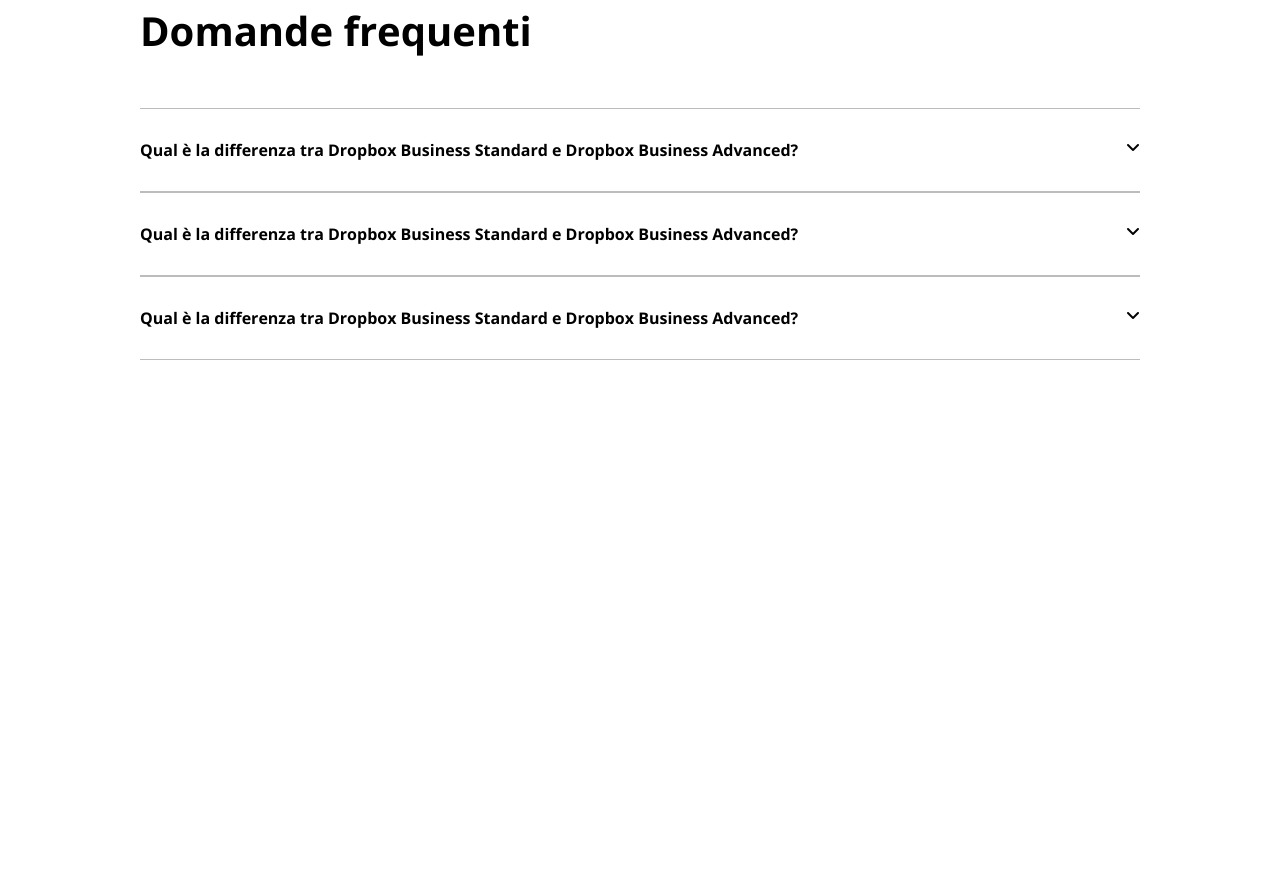
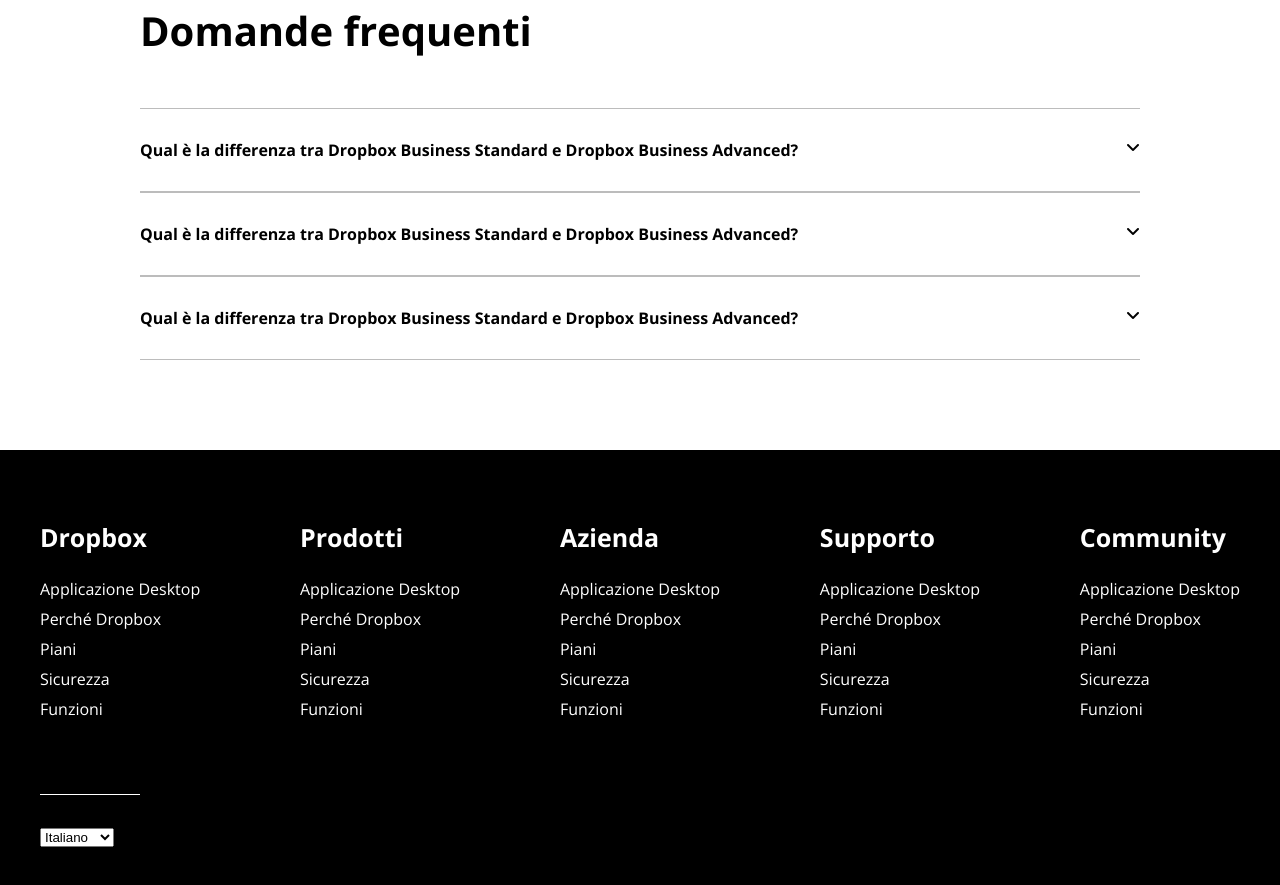
Before and after one commit to MarinaLasorsa/htmlcss-dropbox, a plain HTML site: page index.html in a window 1280 px wide. Shown: the part 5567-6452 px from the top of the page. Before the commit the page ends 6017 px from the top, so only its background shows below. Drawn offline with nearby package versions, Linux system fonts and the light colour scheme.

Commit message:
ADD: footer

```diff
--- a/css/style.css
+++ b/css/style.css
@@ -297,6 +297,37 @@ body {
     justify-content: space-between;
 }
 
+/*FOOTER*/
+
+.page-footer {
+    background-color: black;
+    color: white;
+    padding-top: 70px;
+    padding-bottom: 50px;
+}
+
+.page-footer .row {
+    justify-content: space-between;
+    margin-bottom: 70px;
+}
+
+.page-footer .card-title {
+    margin-bottom: 20px;
+}
+
+.page-footer li {
+    line-height: 30px;
+}
+
+.page-footer form::before {
+    content: '';
+    width: 100px;
+    height: 1px;
+    background-color: white;
+    display: block;
+    margin-bottom: 30px;
+}
+
 /*COMPONENTS*/
 
 .button {
--- a/index.html
+++ b/index.html
@@ -370,12 +370,73 @@
                     </li>
                 </ul>
             </div>
-
         </section>
-
     </main>
-    <footer>
-
+    <footer class="page-footer">
+        <div class="container">
+            <div class="row">
+                <div class="col-footer">
+                    <h3 class="card-title">Dropbox</h3>
+                    <ul>
+                        <li>Applicazione Desktop</li>
+                        <li>Perché Dropbox</li>
+                        <li>Piani</li>
+                        <li>Sicurezza</li>
+                        <li>Funzioni</li>
+                    </ul>
+                </div>
+                <div class="col-footer">
+                    <h3 class="card-title">Prodotti</h3>
+                    <ul>
+                        <li>Applicazione Desktop</li>
+                        <li>Perché Dropbox</li>
+                        <li>Piani</li>
+                        <li>Sicurezza</li>
+                        <li>Funzioni</li>
+                    </ul>
+                </div>
+                <div class="col-footer">
+                    <h3 class="card-title">Azienda</h3>
+                    <ul>
+                        <li>Applicazione Desktop</li>
+                        <li>Perché Dropbox</li>
+                        <li>Piani</li>
+                        <li>Sicurezza</li>
+                        <li>Funzioni</li>
+                    </ul>
+                </div>
+                <div class="col-footer">
+                    <h3 class="card-title">Supporto</h3>
+                    <ul>
+                        <li>Applicazione Desktop</li>
+                        <li>Perché Dropbox</li>
+                        <li>Piani</li>
+                        <li>Sicurezza</li>
+                        <li>Funzioni</li>
+                    </ul>
+                </div>
+                <div class="col-footer">
+                    <h3 class="card-title">Community</h3>
+                    <ul>
+                        <li>Applicazione Desktop</li>
+                        <li>Perché Dropbox</li>
+                        <li>Piani</li>
+                        <li>Sicurezza</li>
+                        <li>Funzioni</li>
+                    </ul>
+                </div>
+            </div>
+            <div class="lang-menu">
+                <form name="form1" method="post" action="">
+                <select name="select">
+                  <option>Italiano</option>
+                  <option>English</option>
+                  <option>Français</option>
+                  <option>Deutsch</option>
+                  <option>Español</option>
+                </select>
+            </div>
+        </div>
     </footer>
 </body>
 </html>
```
